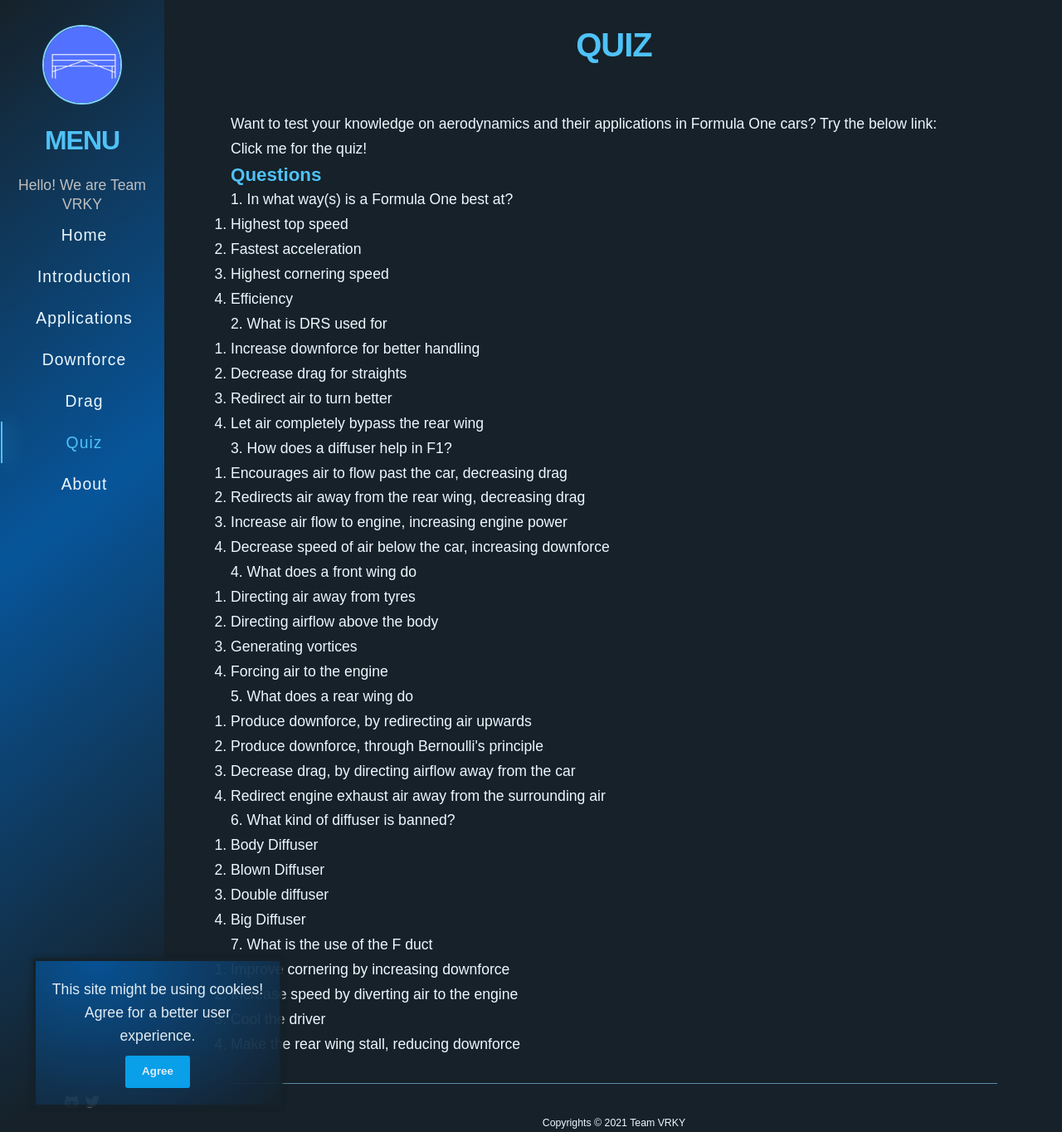
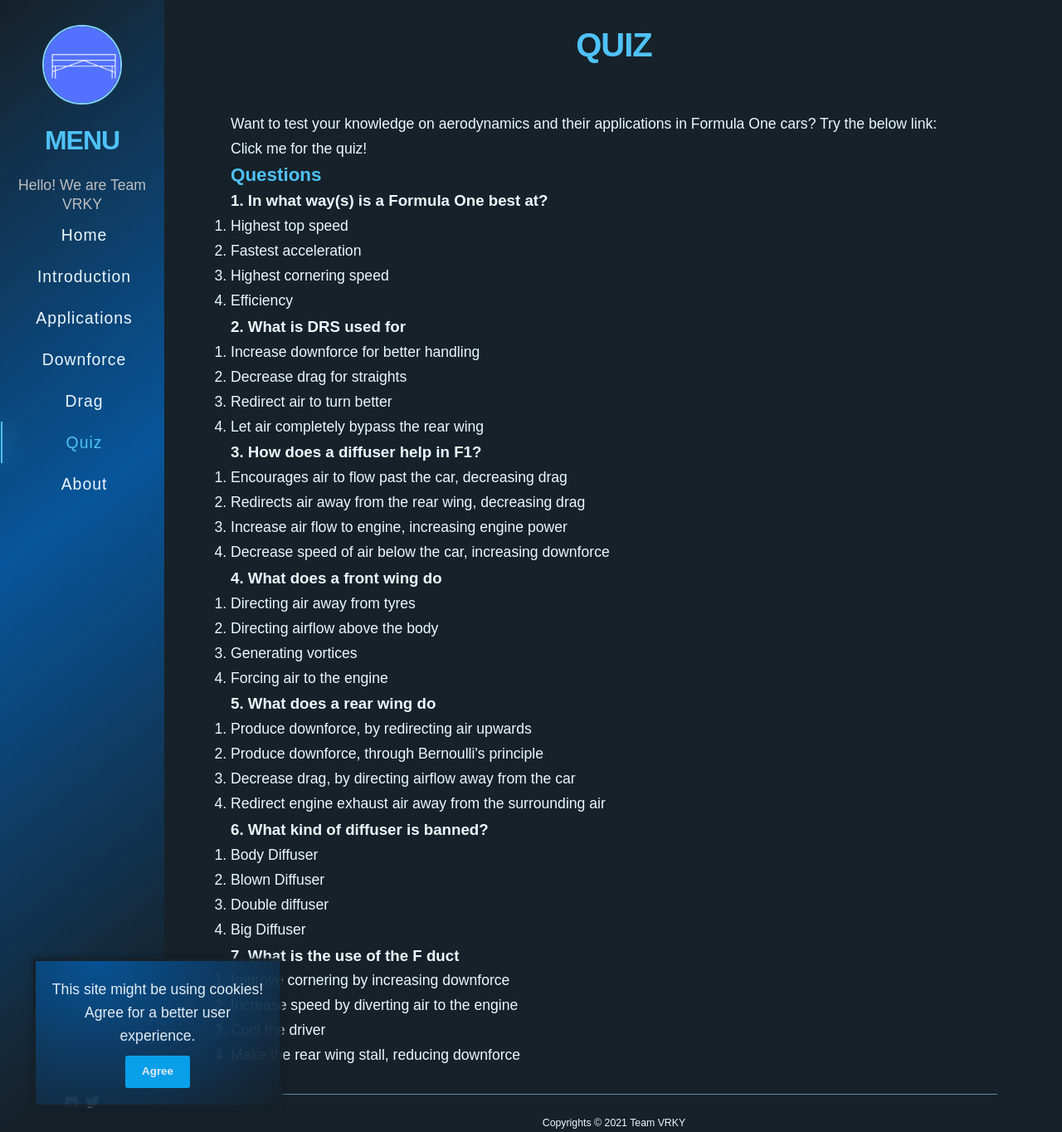
Before and after one commit to why-2004/pc5132-site, a Jekyll site: the page built from pages/quiz.html, in a window 1280 px wide. Shown: the whole page at 83% size. Built offline with Jekyll 4.4.1, drawn with Linux system fonts in a browser that asks for light colours; nearby versions of some CDN libraries; some web fonts are replaced.

```diff
--- a/pages/quiz.html
+++ b/pages/quiz.html
@@ -21,7 +21,7 @@ category: quiz
 <a href="https://forms.office.com/r/w9vP8GRWiz">Click me for the quiz!</a>
 <h2> Questions </h2>
 
-<p> 1. In what way(s) is a Formula One best at?</p>
+<h3> 1. In what way(s) is a Formula One best at?</h3>
 <ol>
   <li> Highest top speed
   <li> Fastest acceleration
@@ -29,7 +29,7 @@ category: quiz
   <li> Efficiency
 </ol>
 
-<p> 2. What is DRS used for</p>
+<h3> 2. What is DRS used for</h3>
 <ol>
   <li> Increase downforce for better handling
   <li> Decrease drag for straights
@@ -37,7 +37,7 @@ category: quiz
   <li> Let air completely bypass the rear wing
 </ol>
 
-<p> 3. How does a diffuser help in F1?</p>
+<h3> 3. How does a diffuser help in F1?</h3>
 <ol>
   <li> Encourages air to flow past the car, decreasing drag
   <li> Redirects air away from the rear wing, decreasing drag
@@ -45,7 +45,7 @@ category: quiz
   <li> Decrease speed of air below the car, increasing downforce
 </ol>
 
-<p> 4. What does a front wing do</p>
+<h3> 4. What does a front wing do</h3>
 <ol>
   <li> Directing air away from tyres
   <li> Directing airflow above the body
@@ -53,7 +53,7 @@ category: quiz
   <li> Forcing air to the engine
 </ol>
 
-<p> 5. What does a rear wing do</p>
+<h3> 5. What does a rear wing do</h3>
 <ol>
   <li> Produce downforce, by redirecting air upwards
   <li> Produce downforce, through Bernoulli's principle
@@ -61,7 +61,7 @@ category: quiz
   <li> Redirect engine exhaust air away from the surrounding air
 </ol>
 
-<p> 6. What kind of diffuser is banned?</p>
+<h3> 6. What kind of diffuser is banned?</h3>
 <ol>
   <li> Body Diffuser
   <li> Blown Diffuser
@@ -69,7 +69,7 @@ category: quiz
   <li> Big Diffuser
 </ol>
 
-<p> 7. What is the use of the F duct</p>
+<h3> 7. What is the use of the F duct</h3>
 <ol>
   <li> Improve cornering by increasing downforce
   <li> Increase speed by diverting air to the engine
@@ -77,5 +77,6 @@ category: quiz
   <li> Make the rear wing stall, reducing downforce
 </ol>
 
+
 </body>
 </html>
```
